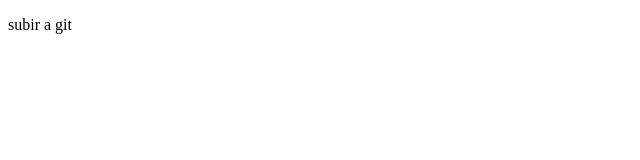
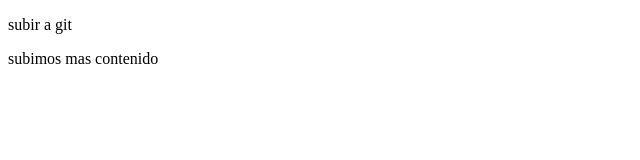
Before and after one commit to ericmax-gomez/claseGit, a plain HTML site: page index.html in a window 1280 px wide. Shown: the whole page, without its empty margins (0-640 px from the left). Drawn offline with Linux system fonts and the light colour scheme.

Commit message:
modificaciones 1

```diff
--- a/index.html
+++ b/index.html
@@ -10,6 +10,7 @@
 
 <body>
     <p>subir a git</p>
+    <p>subimos mas contenido</p>
 </body>
 
 </html>
```
